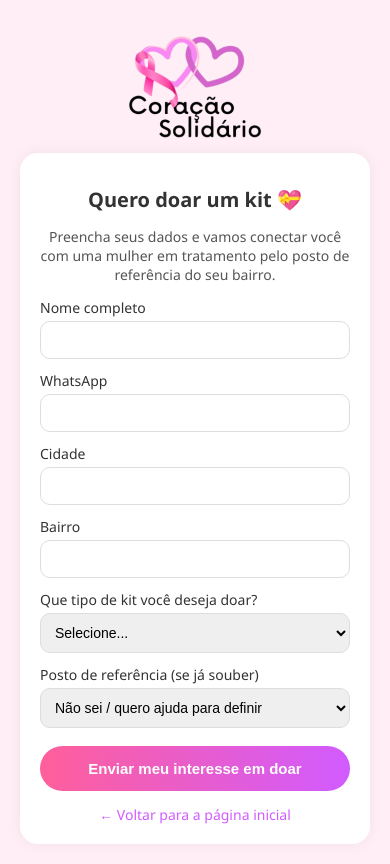
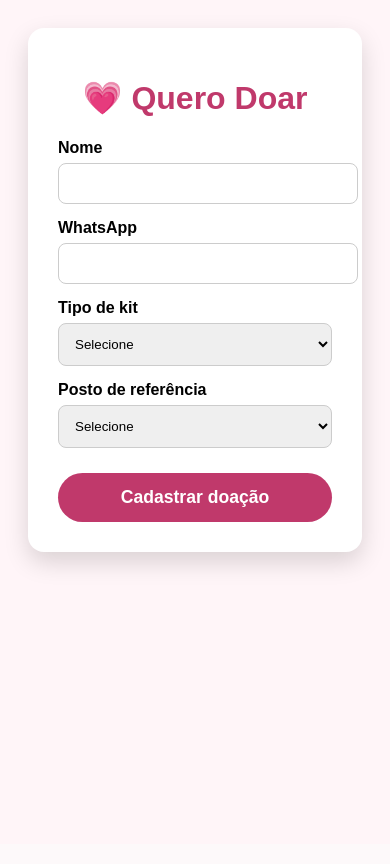
Before and after one commit to elvirabl/CoracaoSolidario, a Django app: page /doar/ in a window 390 px wide. After the commit the page ends 571 px from the top, so only its background shows below. Run offline with Django 5.2, Linux system fonts and the light colour scheme; data comes from the database, SQL or seed files in the repository; both versions use the stored data as it was after the commit.

Commit message:
Melhoria UX mobile + formulários públicos integrados ao admin

```diff
--- a/coracao_solidario/settings.py
+++ b/coracao_solidario/settings.py
@@ -25,8 +25,7 @@ SECRET_KEY = 'django-insecure-s+961daix!o6(pr6zzsb9!-6u7)kenh^&rdo7@1)ex4qze8#88
 # SECURITY WARNING: don't run with debug turned on in production!
 DEBUG = True
 
-ALLOWED_HOSTS = []
-
+ALLOWED_HOSTS = ["127.0.0.1", "localhost", "192.168.100.9"]
 
 # Application definition
 
@@ -106,7 +105,7 @@ AUTH_PASSWORD_VALIDATORS = [
 
 LANGUAGE_CODE = 'en-us'
 
-TIME_ZONE = 'UTC'
+TIME_ZONE = "America/Sao_Paulo"
 
 USE_I18N = True
 
--- a/core/templates/core/doar.html
+++ b/core/templates/core/doar.html
@@ -1,132 +1,99 @@
-{% load static %}
 <!DOCTYPE html>
 <html lang="pt-br">
 <head>
     <meta charset="UTF-8">
-    <title>Quero doar um kit • Coração Solidário</title>
     <meta name="viewport" content="width=device-width, initial-scale=1.0">
+    <title>Doar • Coração Solidário</title>
 
     <style>
         body {
-            margin: 0;
-            padding: 0;
-            background: #ffeef5;
-            font-family: 'Segoe UI', sans-serif;
-            color: #333;
-        }
-        .page {
-            max-width: 480px;
-            margin: 0 auto;
+            font-family: Arial, Helvetica, sans-serif;
+            background: #fff5f8;
             padding: 20px;
         }
-        .logo {
-            display: block;
-            width: 140px;
-            margin: 10px auto 10px auto;
+
+        .card {
+            max-width: 420px;
+            margin: auto;
+            background: #fff;
+            padding: 30px;
+            border-radius: 16px;
+            box-shadow: 0 10px 25px rgba(0,0,0,.15);
         }
-        .card {
-            background: white;
-            padding: 20px;
-            border-radius: 18px;
-            box-shadow: 0 0 15px rgba(0,0,0,0.06);
-            margin-top: 10px;
-        }
-        h1 {
-            text-align: center;
-            font-size: 20px;
-            margin-bottom: 8px;
-        }
-        p.subtitle {
-            text-align: center;
-            font-size: 14px;
-            color: #555;
-        }
-        label {
-            display: block;
-            font-size: 14px;
-            margin-top: 12px;
-            margin-bottom: 4px;
-        }
+
+        h1 { text-align: center; color: #c0396b; }
+
+        label { margin-top: 15px; display: block; font-weight: bold; }
+
         input, select {
             width: 100%;
+            padding: 12px;
+            margin-top: 6px;
+            border-radius: 8px;
+            border: 1px solid #ccc;
+        }
+
+        button {
+            width: 100%;
+            margin-top: 25px;
+            padding: 14px;
+            border: none;
+            border-radius: 30px;
+            background: #c0396b;
+            color: #fff;
+            font-size: 1.1rem;
+            font-weight: bold;
+        }
+
+        .errors {
+            background: #ffe6e6;
             padding: 10px;
-            border-radius: 10px;
-            border: 1px solid #ddd;
-            font-size: 14px;
-            box-sizing: border-box;
-        }
-        .btn-primary {
-            margin-top: 18px;
-            width: 100%;
-            padding: 14px;
-            border-radius: 999px;
-            border: none;
-            background: linear-gradient(90deg,#ff5f9a,#d15bff);
-            color: white;
-            font-weight: bold;
-            font-size: 15px;
-            cursor: pointer;
-        }
-        .back-link {
-            display: block;
-            text-align: center;
-            margin-top: 14px;
-            font-size: 14px;
-            color: #d15bff;
-            text-decoration: none;
+            border-radius: 8px;
+            color: #a94442;
         }
     </style>
 </head>
+
 <body>
-<div class="page">
-    <img src="{% static 'core/logo-coracao-solidario.png' %}" alt="Coração Solidário" class="logo">
+<div class="card">
+    <h1>💗 Quero Doar</h1>
 
-    <div class="card">
-        <h1>Quero doar um kit 💝</h1>
-        <p class="subtitle">
-            Preencha seus dados e vamos conectar você com uma mulher
-            em tratamento pelo posto de referência do seu bairro.
-        </p>
+    {% if errors %}
+    <div class="errors">
+        <ul>
+            {% for e in errors %}<li>{{ e }}</li>{% endfor %}
+        </ul>
+    </div>
+    {% endif %}
 
-        <!-- por enquanto o form é só visual; depois ligamos no backend -->
     <form method="post">
         {% csrf_token %}
-            <label for="name">Nome completo</label>
-            <input id="name" name="name" type="text" required>
 
-            <label for="whatsapp">WhatsApp</label>
-            <input id="whatsapp" name="whatsapp" type="tel" required>
+        <label>Nome</label>
+        <input type="text" name="name" required>
 
-            <label for="city">Cidade</label>
-            <input id="city" name="city" type="text" required>
+        <label>WhatsApp</label>
+        <input type="text" name="whatsapp" required>
 
-            <label for="neighborhood">Bairro</label>
-            <input id="neighborhood" name="neighborhood" type="text" required>
-
-            <label for="kit">Que tipo de kit você deseja doar?</label>
-            <select id="kit" name="preferred_kit">
-                <option value="">Selecione...</option>
-                <option value="KIT_BASICO">Kit Básico</option>
-                <option value="KIT_BASICO_ALERGICA">Kit Básico Alérgica</option>
-                <option value="KIT_COMPLETO">Kit Completo</option>
-                <option value="KIT_COMPLETO_ALERGICA">Kit Completo Alérgica</option>
+        <label>Tipo de kit</label>
+        <select name="kit_type" required>
+            <option value="">Selecione</option>
+            <option value="Basico">Básico</option>
+            <option value="Basico Alergica">Básico Alérgica</option>
+            <option value="Completo">Completo</option>
+            <option value="Completo Alergica">Completo Alérgica</option>
         </select>
 
-            <label for="reference_post">Posto de referência (se já souber)</label>
-            <select id="reference_post" name="reference_post">
-                <option value="">Não sei / quero ajuda para definir</option>
-                {% for p in reference_posts %}
-                    <option value="{{ p.id }}">{{ p.name }} – {{ p.city }}</option>
+        <label>Posto de referência</label>
+        <select name="reference_post" required>
+            <option value="">Selecione</option>
+            {% for post in reference_posts %}
+                <option value="{{ post.id }}">{{ post.name }} — {{ post.city }}</option>
             {% endfor %}
         </select>
 
-            <button class="btn-primary" type="submit">
-                Enviar meu interesse em doar
-            </button>
+        <button type="submit">Cadastrar doação</button>
     </form>
-
-        <a href="/" class="back-link">← Voltar para a página inicial</a>
-    </div>
 </div>
 </body>
 </html>
```
Also changed, not shown: core/templates/core/home.html (+13 -29 lines), core/templates/core/obrigada.html (+82 -33 lines), core/templates/core/receber.html (+79 -84 lines), core/templates/core/retirar.html (+47 -8 lines), db.sqlite3. Lines whose indentation alone changed are shown as unchanged.
